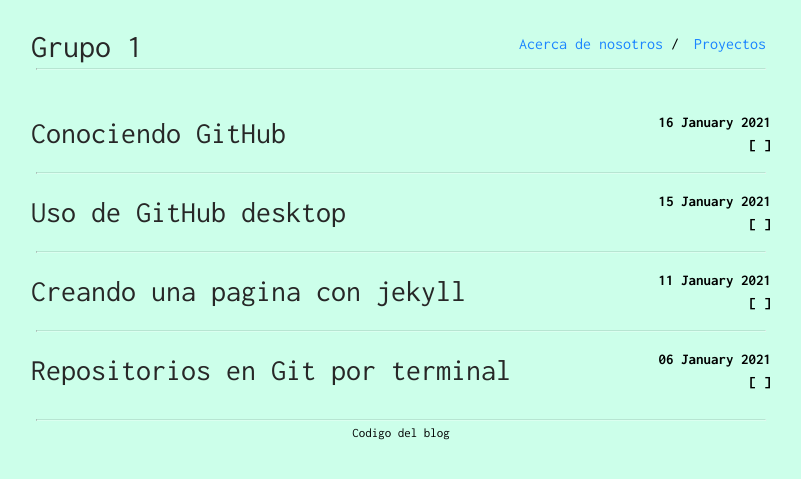
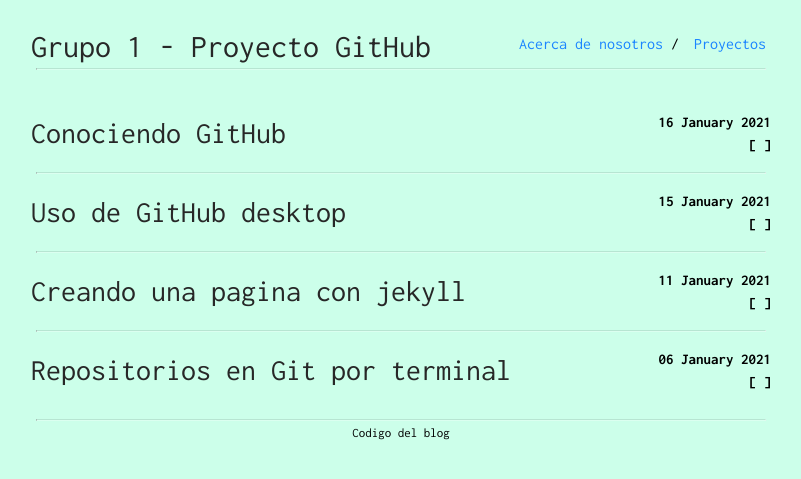
Before and after one commit to Proyecto-Grupo1/blog, a Jekyll site: the page index.html, which Jekyll copies as it is, in a window 1280 px wide. Shown: the top 479 px of the page, without its empty margins (239-1040 px from the left). Built offline with Jekyll 4.4.1, drawn with Linux system fonts in a browser that asks for light colours.

Commit message:
Update index.html

```diff
--- a/index.html
+++ b/index.html
@@ -30,7 +30,7 @@
 <body>
     <div class="container">
         <div class="navbar">
-    <a class="site-title" href="https://proyecto-grupo1.github.io/prueba2/">Grupo 1 </a>
+    <a class="site-title" href="https://proyecto-grupo1.github.io/prueba2/">Grupo 1 - Proyecto GitHub </a>
 
     <ul class="pull-right">
 
```
